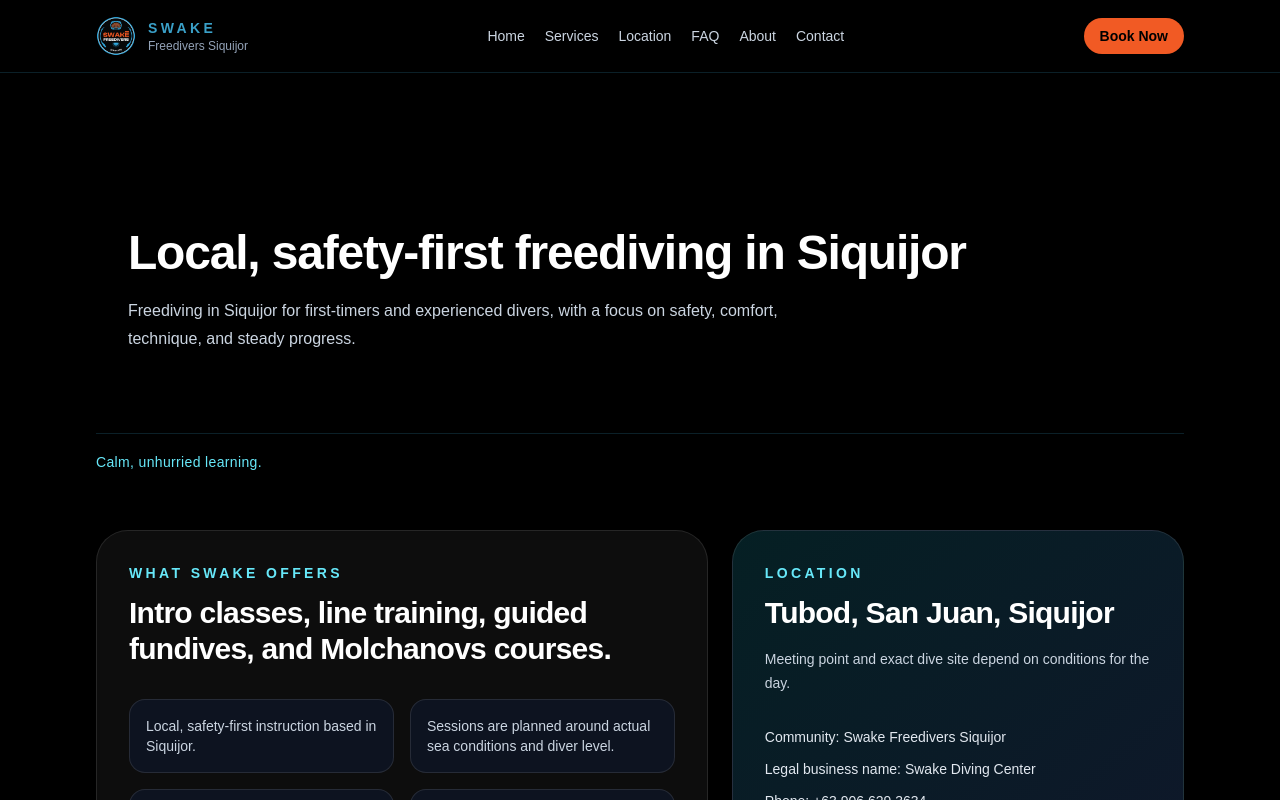
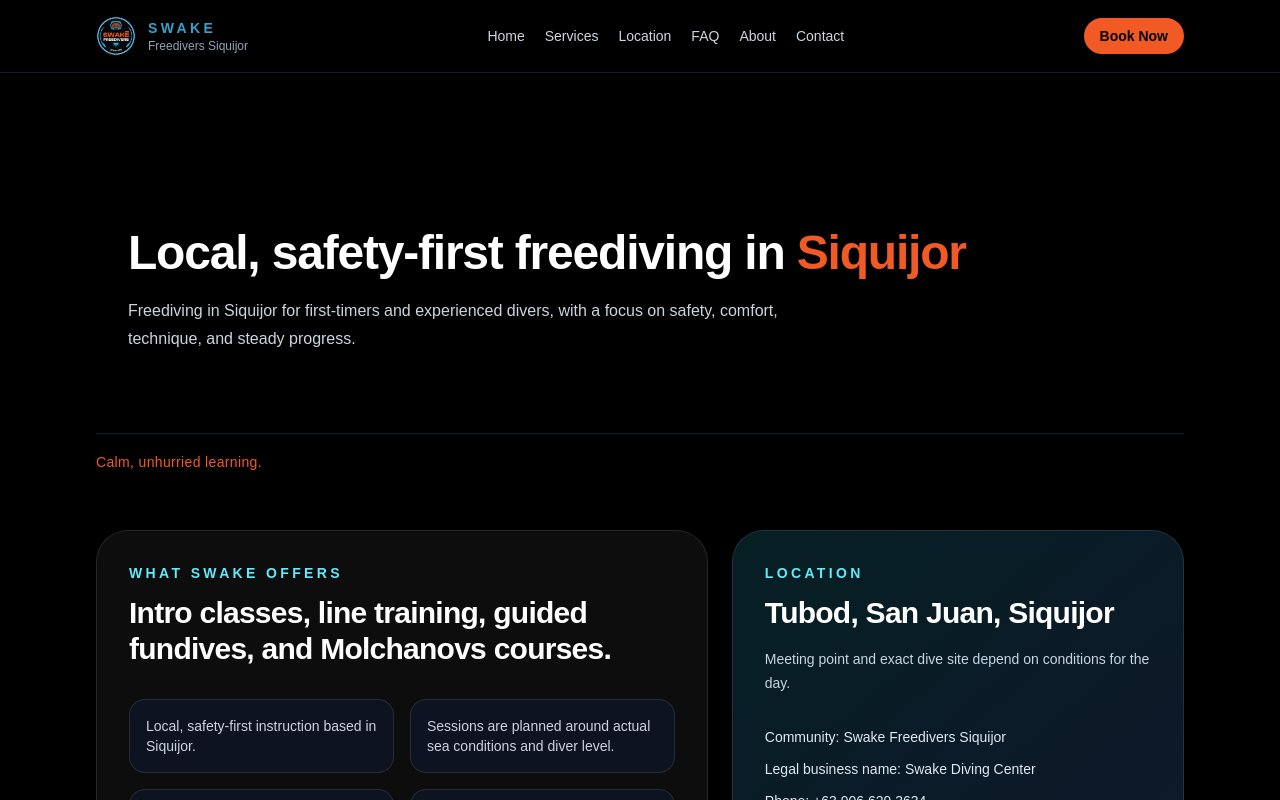
Before and after one commit to cbmserino-cyber/swake-diving-center, a Next.js app: page / in a window 1280 px wide. Shown: the top 800 px of the page. Built offline with nearby package versions, Linux system fonts and the light colour scheme.

Commit message:
Update page.tsx

```diff
--- a/app/page.tsx
+++ b/app/page.tsx
@@ -13,12 +13,17 @@ export default function HomePage() {
       <section className="mx-auto max-w-6xl px-6 pt-16 lg:px-8">
         <PageHero
           eyebrow=""
-          title="Local, safety-first freediving in Siquijor"
+          title={
+            <>
+              Local, safety-first freediving in{" "}
+              <span className="font-bold text-[#F15A24]">Siquijor</span>
+            </>
+          }
           description="Freediving in Siquijor for first-timers and experienced divers, with a focus on safety, comfort, technique, and steady progress."
         />
 
         <div className="mt-4">
-          <span className="text-sm font-medium text-cyan-300 tracking-wide">
+          <span className="text-sm font-medium text-[#F15A24] tracking-wide">
             Calm, unhurried learning.
           </span>
         </div>
```
